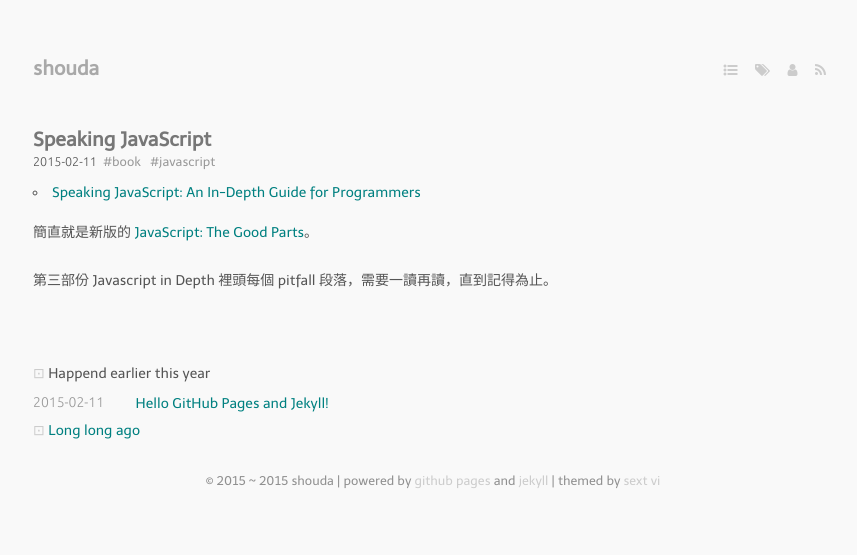
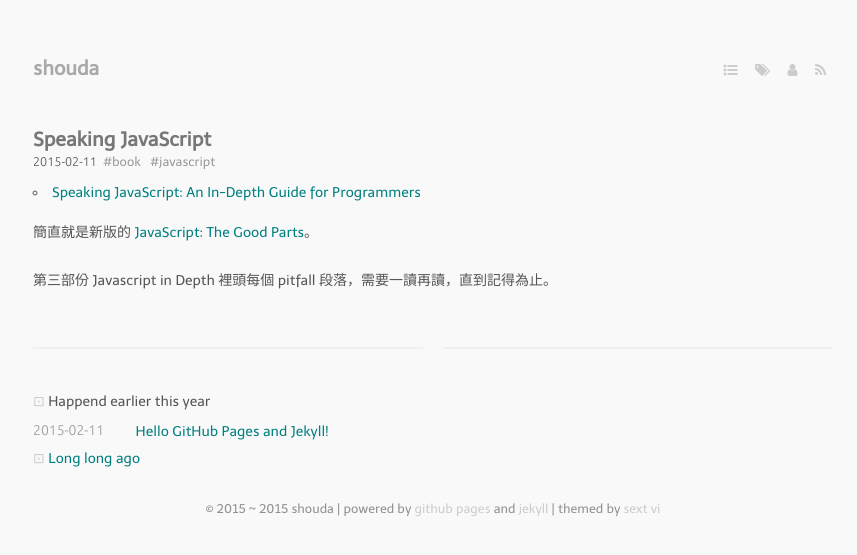
Before and after one commit to shouda/shouda.github.io, a Jekyll site: the page built from index.markdown, in a window 1280 px wide. Shown: the top 555 px of the page, without its empty margins (207-1064 px from the left). Built offline with Jekyll 4.4.1, drawn with Linux system fonts in a browser that asks for light colours; nearby versions of some CDN libraries; Markdown is read by kramdown in place of the engine named in the settings.

Commit message:
fix error

```diff
--- a/index.markdown
+++ b/index.markdown
@@ -24,7 +24,7 @@
     <section class="post">
     {{ post.content }}
     </section>
-    <div class="divider"></div>
+    <div class="divider"> &nbsp; </div>
   </article>
   {% endfor %}
   </ul>
```
